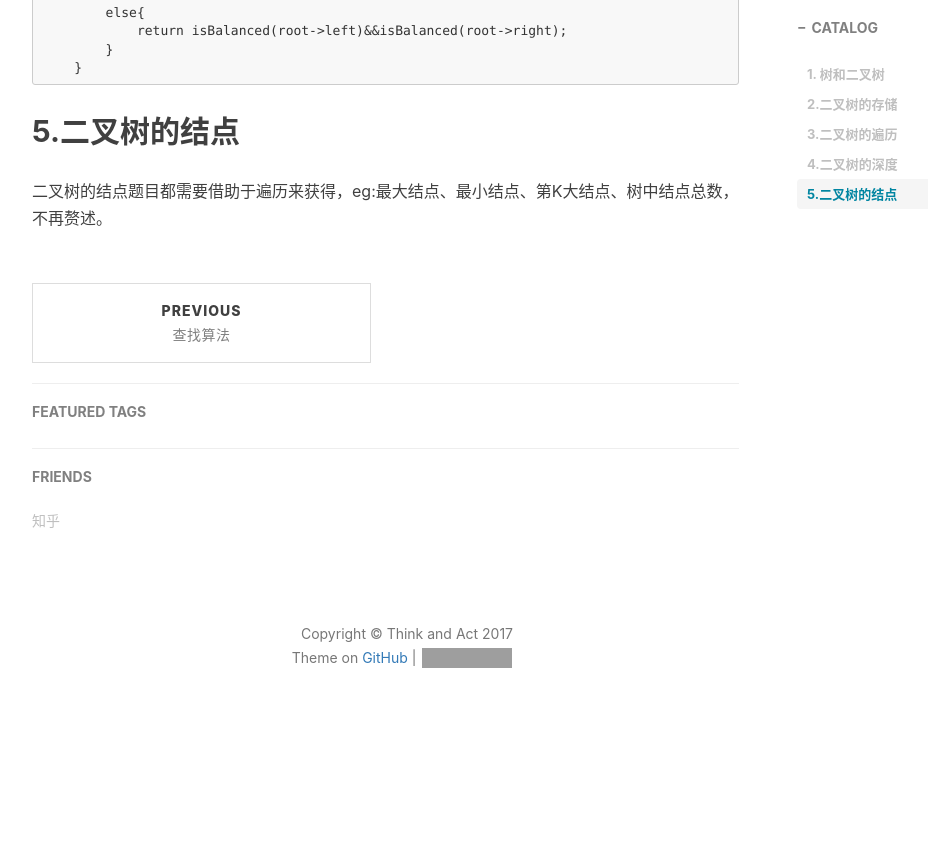
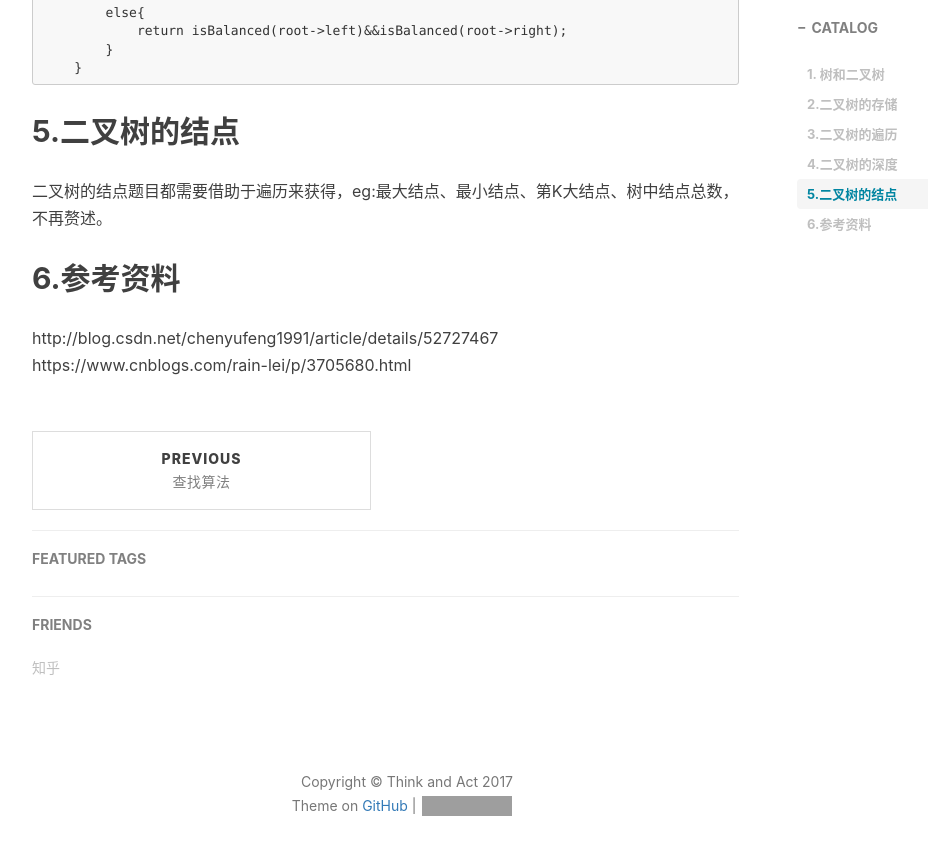
Before and after one commit to jinghaitingfeng/jinghaitingfeng.github.io, a Jekyll site: the page built from _posts/2017-12-10-二叉树.md, in a window 1280 px wide and 900 px high, scrolled down 8047 px. Shown: the top 855 px of the window, without its empty margins (233-1161 px from the left). Built offline with Jekyll 4.4.1, drawn with Linux system fonts in a browser that asks for light colours; nearby versions of some CDN libraries; comment, search, counter and statistics services are not loaded; before the commit the page ends 8809 px from its top, so only the background shows below that; grey boxes are pictures that could not be loaded.

Commit message:
增加参考资料

````diff
--- a/_posts/2017-12-10-二叉树.md
+++ b/_posts/2017-12-10-二叉树.md
@@ -338,3 +338,6 @@ typedef struct BTreeNode
 ```
 ## 5.二叉树的结点 ##
 二叉树的结点题目都需要借助于遍历来获得，eg:最大结点、最小结点、第K大结点、树中结点总数，不再赘述。
+## 6.参考资料 ##
+http://blog.csdn.net/chenyufeng1991/article/details/52727467
+https://www.cnblogs.com/rain-lei/p/3705680.html
````
Also changed, not shown: other parts of _posts/2017-12-10-二叉树.md (+1 -1 lines).
